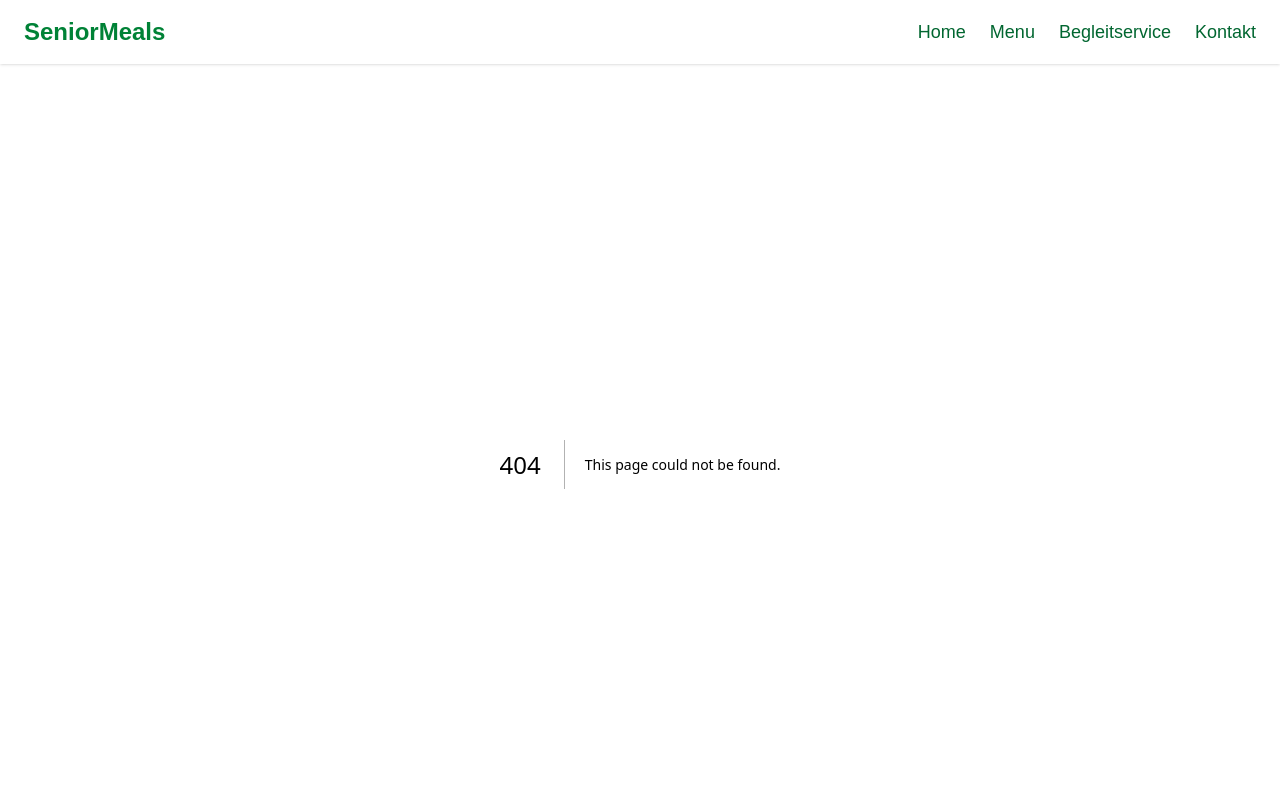
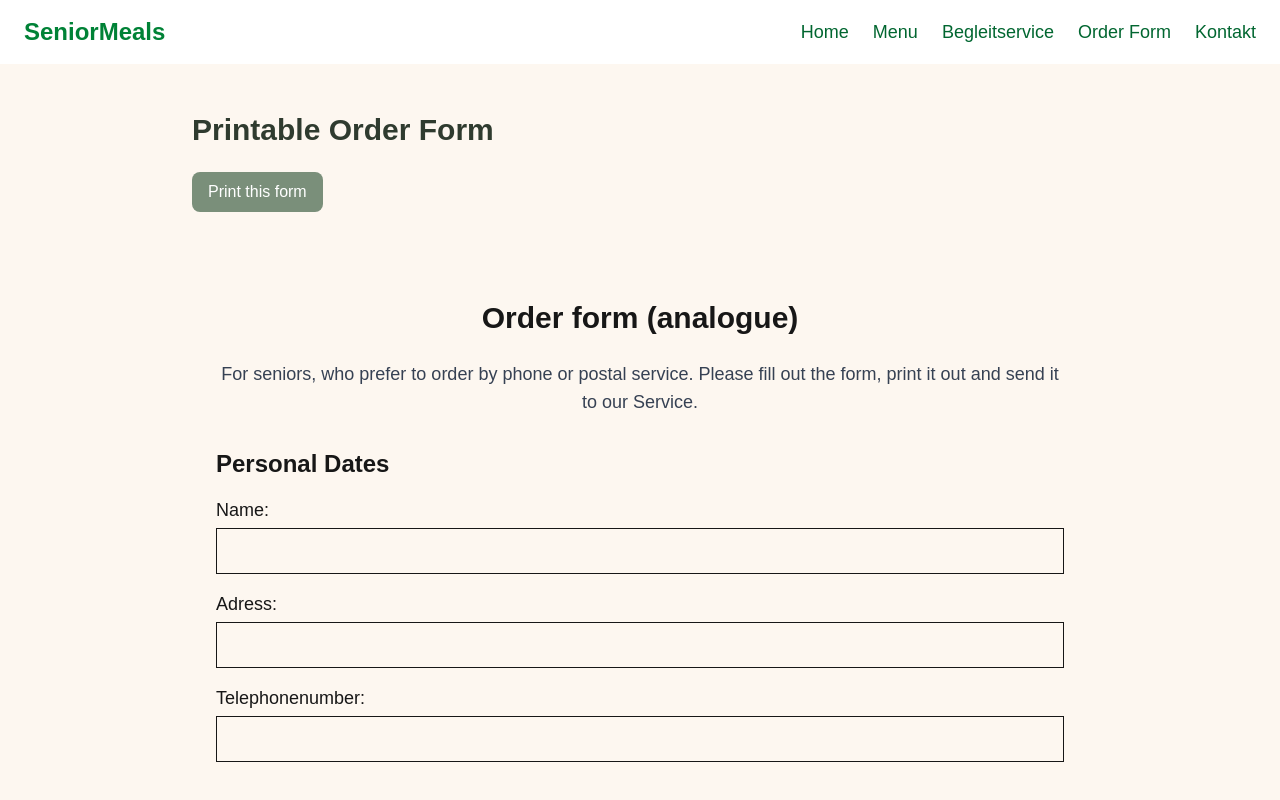
Before and after one commit to DeltaGr/senior-food-delivery, a Next.js app: page /order-form in a window 1280 px wide. Before the commit this address had no page. Shown: the top 800 px of the page. Built offline with nearby package versions, Linux system fonts and the light colour scheme.

Commit message:
Removed order-form from home page and moved it to dedicated route + added to Navbar

```diff
--- /dev/null
+++ b/app/order-form/page.tsx
@@ -0,0 +1,25 @@
+"use client";
+
+import PrintableOrderForm from "@/components/PrintableOrderForm";
+
+export default function OrderFormPage() {
+  return (
+    <main className="min-h-screen bg-[#FDF7F0] px-4 py-12">
+      <div className="mx-auto max-w-4xl">
+        <h1 className="text-3xl font-bold text-[#2F3B2F] mb-6">
+          Printable Order Form
+        </h1>
+
+        <button
+        onClick={() => window.print()}
+        className="mb-6 rounded-lg bg-[#7A8F7A] px-4 py-2 text-white hover:bg-[#6A7F6A]"
+        >
+          Print this form
+        </button>
+
+        <PrintableOrderForm />
+      </div>
+    </main>
+  );
+
+}
--- a/app/page.tsx
+++ b/app/page.tsx
@@ -1,9 +1,7 @@
-import Navigation from "@/components/Navigation";
 import HeroSection from "@/components/HeroSection";
 import FoodShowcase from "@/components/FoodShowcase";
 import WeeklyMenu from "@/components/WeeklyMenu";
 import CompanionshipBooking from "@/components/CompanionshipBooking";
-import PrintableOrderForm from "@/components/PrintableOrderForm";
 
 export default function Home() {
   return (
@@ -12,7 +10,6 @@ export default function Home() {
       <FoodShowcase />
       <WeeklyMenu />
       <CompanionshipBooking />
-      <PrintableOrderForm />
     </main>
   );
 };
--- a/components/Navigation.tsx
+++ b/components/Navigation.tsx
@@ -11,6 +11,7 @@ export default function Navigation() {
         <li><Link href="/" className="hover:text-green-600 cursor-pointer">Home</Link></li>
         <li><Link href="/menu" className="hover:text-green-600 cursor-pointer">Menu</Link></li>
         <li><Link href="/" className="hover:text-green-600 cursor-pointer">Begleitservice</Link></li>
+        <li><Link href="/order-form" className="hover:text-green-600 cursor-pointer">Order Form</Link></li>
         <li><Link href="/" className="hover:text-green-600 cursor-pointer">Kontakt</Link></li>
         </ul>
         </nav>
```
